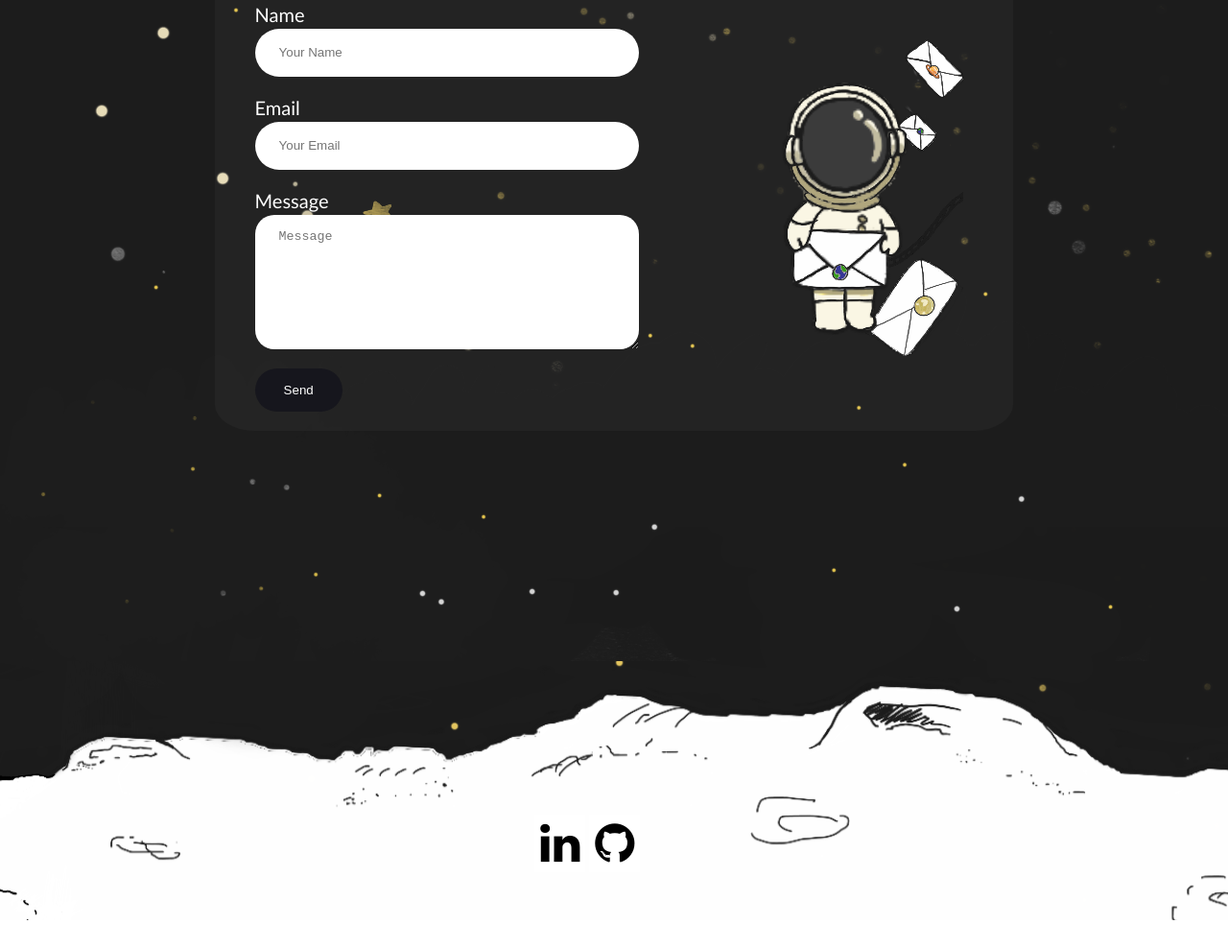
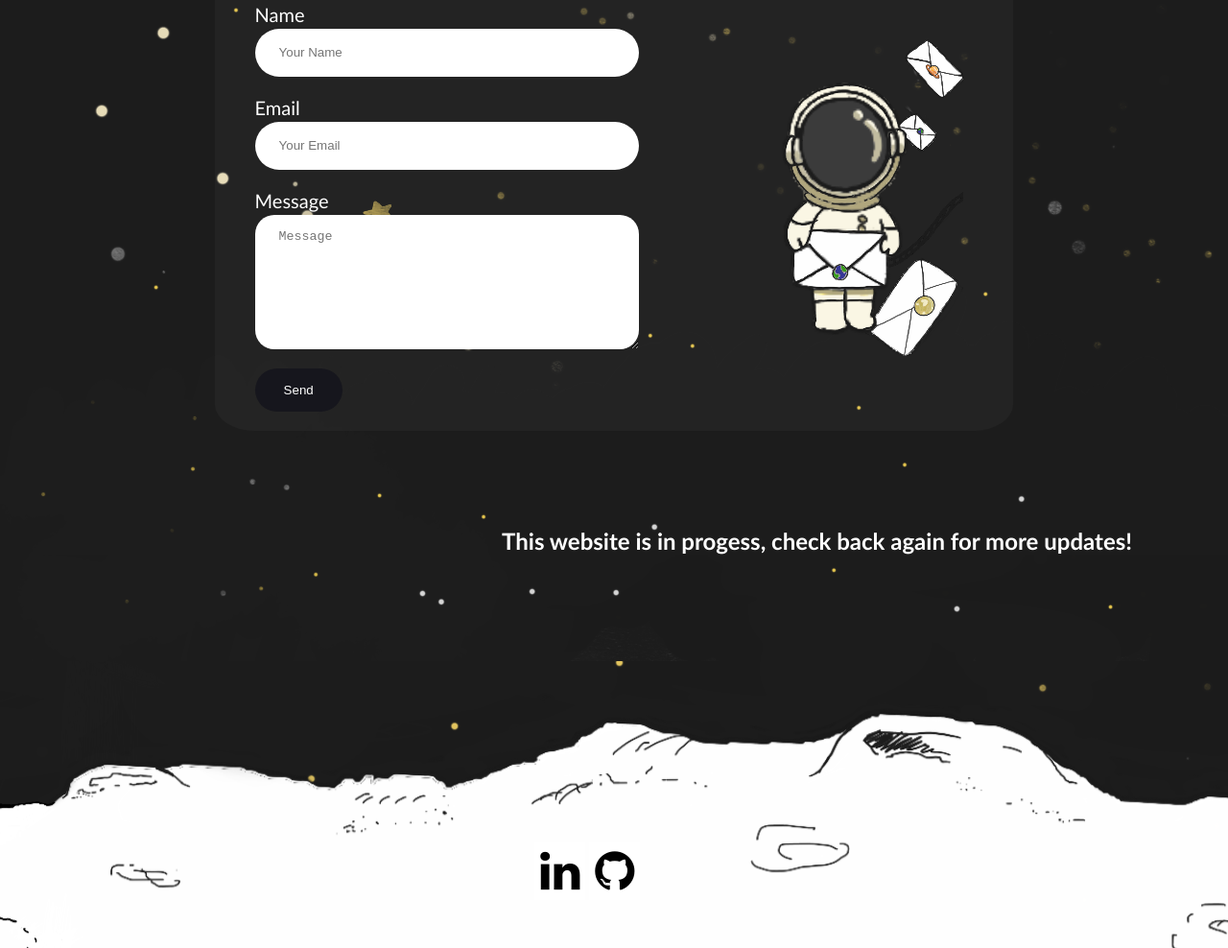
Before and after one commit to ngatrann/NgaTranWebsite, a plain HTML site: page index.html in a window 1280 px wide. Shown: the part 1359-2347 px from the top of the page at 96% size. Before the commit the page ends 2318 px from the top, so only its background shows below. Drawn offline with Linux system fonts and the light colour scheme.

Commit message:
Updated in progess text

```diff
--- a/Style.css
+++ b/Style.css
@@ -243,6 +243,12 @@ img {
 /*  margin-right: 100px;*/
 }
 
+.in-progess-text{
+  text-align: right;
+  padding-right: 100px;
+  color: white;
+}
+
 .footer p{
   color: black;
 }
--- a/index.html
+++ b/index.html
@@ -114,6 +114,9 @@
 				</div>
 			</div>
 		</div>
+		<div class="in-progess-text">
+			<h2>This website is in progess, check back again for more updates!</h2>
+		</div>
 
 		<!-- Footer -->
     	<div class="footer">
```
